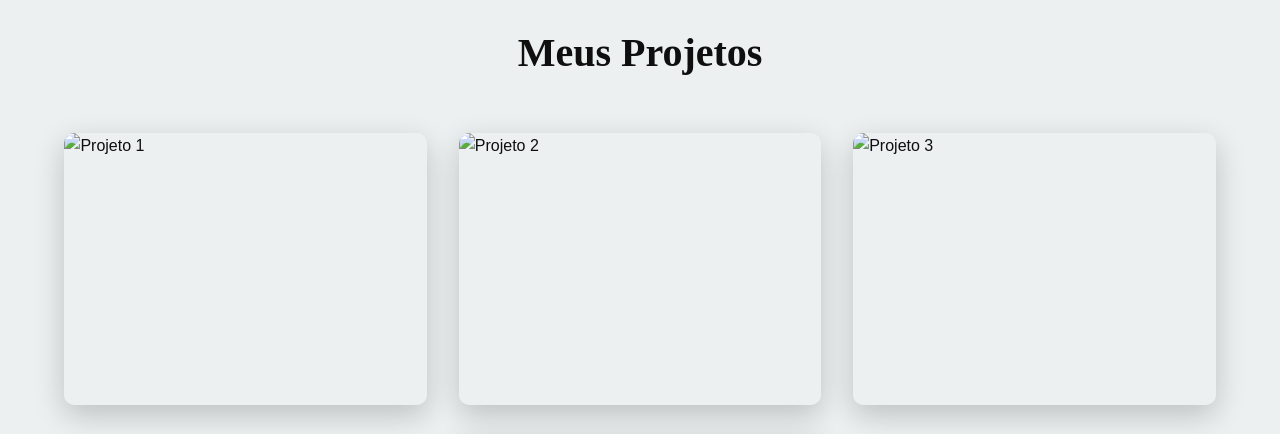
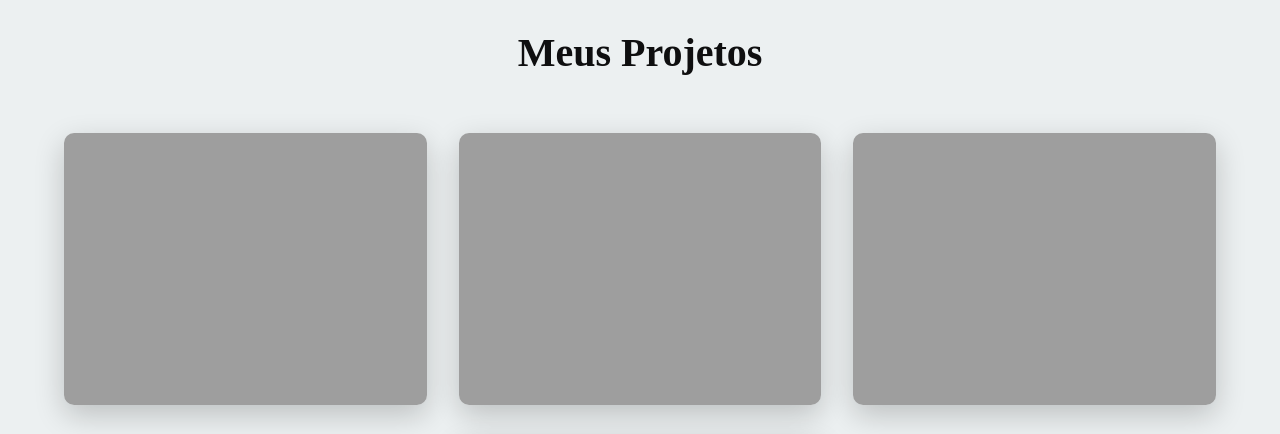
Before and after one commit to Ryan54623/portifoloo, a plain HTML site: page index.html in a window 1280 px wide. Shown: the part 1120-1554 px from the top of the page. Drawn offline with Linux system fonts and the light colour scheme; the site is published under a folder, as on GitHub Pages, so addresses that start at the root find nothing.

Commit message:
Fix HTML formatting and structure

```diff
--- a/index.html
+++ b/index.html
@@ -57,7 +57,7 @@
 
 
                 <div class="gallery-item">
-                    <img src="/IMG_4057.jpg" alt="Projeto 1">
+                    <img src="./IMG_4057.jpg" alt="Projeto 1">
                     <div class="gallery-overlay">
                         <a href="./projeto1.html" target="_blank"> <h3>Projeto 1 </h3></a>
                         <p>Design Criativo</p>
@@ -66,7 +66,7 @@
 
 
                 <div class="gallery-item">
-                    <img src="/IMG_4213.jpg" alt="Projeto 2">
+                    <img src="./IMG_4213.jpg" alt="Projeto 2">
                     <div class="gallery-overlay">
                         <a href="./projeto2.html" target="_blank"> <h3>Projeto 2 </h3></a>
                         <p>Fotografia</p>
@@ -75,7 +75,7 @@
 
 
                 <div class="gallery-item">
-                    <img src="/IMG_4374.jpg" alt="Projeto 3">
+                    <img src="./IMG_4374.jpg" alt="Projeto 3">
                     <div class="gallery-overlay">
                         <a href="./projeto3.html" target="_blank"> <h3>Projeto 3 </h3></a>
                         <p>Galeria Moderna</p>
@@ -84,7 +84,7 @@
 
 
                 <div class="gallery-item">
-                    <img src="/IMG_4461.jpg" alt="Projeto 4">
+                    <img src="./IMG_4461.jpg" alt="Projeto 4">
                     <div class="gallery-overlay">
                         <a href="./projeto4.html" target="_blank"> <h3>Projeto 4 </h3></a>
                         <p>Audio/Videos</p>
@@ -194,4 +194,5 @@
 
 
 </body>
+
 </html>
```
